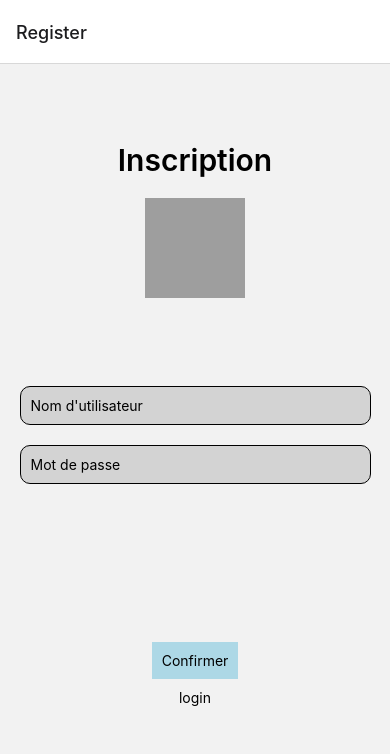
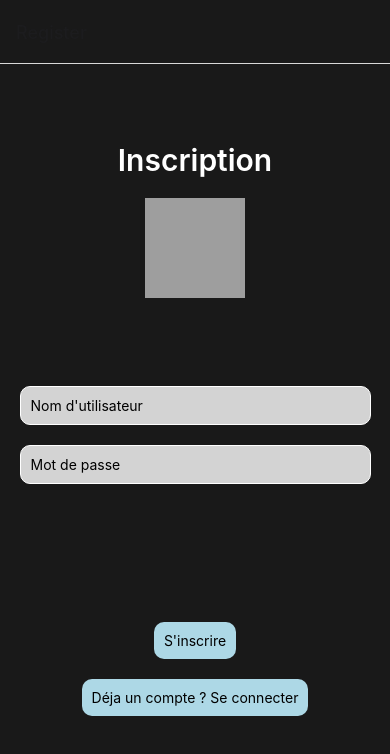
Before and after one commit to IlanHopti/F1_tracker, a React Native app: screen /Register in a window 390 px wide. Shown: the top 754 px of the page. Built offline with nearby package versions, Linux system fonts and the light colour scheme; grey boxes are pictures that could not be loaded.

Commit message:
feat: set app in black

```diff
--- a/src/components/navigators/AppNavigator.jsx
+++ b/src/components/navigators/AppNavigator.jsx
@@ -27,11 +27,19 @@ export default function AppNavigator() {
       <Stack.Screen
         name="Login"
         component={LoginScreen}
-        // options={{headerShown: false}}
+        options={{
+          headerStyle: {
+            backgroundColor: '#191919',
+          },
+        }}
       />
       <Stack.Screen
         name="Register"
-        // options={{headerShown: false}}
+        options={{
+          headerStyle: {
+            backgroundColor: '#191919',
+          },
+        }}
         component={RegisterScreen}
       />
       <Stack.Screen
--- a/src/components/screens/auth/LoginScreen.jsx
+++ b/src/components/screens/auth/LoginScreen.jsx
@@ -39,7 +39,7 @@ export default function LoginScreen() {
     }
   };
   return (
-    <SafeAreaView style={{flex: 1}}>
+    <SafeAreaView style={styles.allContainer}>
       <KeyboardAvoidingView
         behavior={Platform.OS === 'ios' ? 'padding' : 'height'}
         style={{flex: 1}}>
@@ -82,9 +82,10 @@ export default function LoginScreen() {
               onPress={() => {
                 handleCheckUser();
               }}>
-              <Text>Confirmer</Text>
+              <Text>Se connecter</Text>
             </TouchableOpacity>
             <TouchableOpacity
+              style={styles.confirmButton}
               onPress={() => {
                 handleChangeScreen();
               }}>
@@ -98,6 +99,10 @@ export default function LoginScreen() {
 }
 
 const styles = StyleSheet.create({
+  allContainer: {
+    flex: 1,
+    backgroundColor: '#191919',
+  },
   header: {
     flex: 2,
     justifyContent: 'center',
@@ -107,6 +112,7 @@ const styles = StyleSheet.create({
     fontSize: 30,
     fontWeight: '600',
     paddingBottom: 20,
+    color: 'white',
   },
   inputContainer: {
     flex: 3,
@@ -117,7 +123,7 @@ const styles = StyleSheet.create({
     padding: 10,
     margin: 10,
     borderWidth: 1,
-    borderColor: 'black',
+    borderColor: 'white',
     backgroundColor: 'lightgrey',
     borderRadius: 10,
     width: '90%',
@@ -129,5 +135,6 @@ const styles = StyleSheet.create({
     padding: 10,
     margin: 10,
     backgroundColor: 'lightblue',
+    borderRadius: 10,
   },
 });
--- a/src/components/screens/auth/RegisterScreen.jsx
+++ b/src/components/screens/auth/RegisterScreen.jsx
@@ -42,7 +42,7 @@ export default function RegisterScreen() {
     navigation.navigate('Login');
   };
   return (
-    <SafeAreaView style={{flex: 1}}>
+    <SafeAreaView style={styles.allContainer}>
       <KeyboardAvoidingView
         behavior={Platform.OS === 'ios' ? 'padding' : 'height'}
         style={{flex: 1}}>
@@ -77,13 +77,14 @@ export default function RegisterScreen() {
               onPress={() => {
                 handleRegister();
               }}>
-              <Text>Confirmer</Text>
+              <Text>S'inscrire</Text>
             </TouchableOpacity>
             <TouchableOpacity
+              style={styles.confirmButton}
               onPress={() => {
                 handleChangeScreen();
               }}>
-              <Text>login</Text>
+              <Text>Déja un compte ? Se connecter</Text>
             </TouchableOpacity>
           </View>
         </View>
@@ -93,6 +94,10 @@ export default function RegisterScreen() {
 }
 
 const styles = StyleSheet.create({
+  allContainer: {
+    flex: 1,
+    backgroundColor: '#191919',
+  },
   header: {
     flex: 2,
     justifyContent: 'center',
@@ -102,6 +107,7 @@ const styles = StyleSheet.create({
     fontSize: 30,
     fontWeight: '600',
     paddingBottom: 20,
+    color: 'white',
   },
   inputContainer: {
     flex: 3,
@@ -112,7 +118,7 @@ const styles = StyleSheet.create({
     padding: 10,
     margin: 10,
     borderWidth: 1,
-    borderColor: 'black',
+    borderColor: 'white',
     backgroundColor: 'lightgrey',
     borderRadius: 10,
     width: '90%',
@@ -130,5 +136,6 @@ const styles = StyleSheet.create({
     padding: 10,
     margin: 10,
     backgroundColor: 'lightblue',
+    borderRadius: 10,
   },
 });
--- a/src/components/screens/drivers/DriversScreen.jsx
+++ b/src/components/screens/drivers/DriversScreen.jsx
@@ -65,6 +65,7 @@ export default function DriversScreen(factory, deps) {
           <View style={styles.searchContainer}>
             <TextInput
               style={styles.searchInput}
+              placeholderTextColor={'white'}
               value={searchQuery}
               onChangeText={setSearchQuery}
               placeholder="Rechercher un pilote"
@@ -88,7 +89,7 @@ export default function DriversScreen(factory, deps) {
 
 const styles = StyleSheet.create({
   screenComponent: {
-    backgroundColor: 'black',
+    backgroundColor: '#191919',
   },
   list: {
     flex: 8,
--- a/src/components/screens/drivers/components/SeasonItem.jsx
+++ b/src/components/screens/drivers/components/SeasonItem.jsx
@@ -16,7 +16,7 @@ export default function SeasonItem({actualDriver, findDriverRanking}) {
               ...styles.textInfoBig,
               color: `#${actualDriver?.team_colour}`,
             }}>
-            {findDriverRanking?.position}
+            {findDriverRanking?.position || '-'}
           </Text>
           <Text style={styles.textInfo}>Position</Text>
         </View>
@@ -26,7 +26,7 @@ export default function SeasonItem({actualDriver, findDriverRanking}) {
               ...styles.textInfoBig,
               color: `#${actualDriver?.team_colour}`,
             }}>
-            {findDriverRanking?.points}
+            {findDriverRanking?.points || '-'}
           </Text>
           <Text style={styles.textInfo}>Points</Text>
         </View>
--- a/src/components/screens/race/RaceScreen.jsx
+++ b/src/components/screens/race/RaceScreen.jsx
@@ -39,6 +39,7 @@ export default function RaceScreen(props) {
         <Text style={styles.title}>Liste des sessions :</Text>
         <TextInput
           style={styles.searchBar}
+          placeholderTextColor={'#fff'}
           placeholder="Rechercher une location de course..."
           onChangeText={setSearchSessions}
           value={searchSessions}
--- a/src/components/screens/team/TeamDetails.jsx
+++ b/src/components/screens/team/TeamDetails.jsx
@@ -19,6 +19,7 @@ const TeamDetails = ({route}) => {
         </View>
         <View style={styles.infoTeam}>
           <Text style={styles.textInfoHeader}>Données</Text>
+          {team?.base && (
             <View style={styles.line}>
               <CalendarIcon size={30} style={{marginRight: 10}} />
               <View>
@@ -26,11 +27,12 @@ const TeamDetails = ({route}) => {
                 <Text style={styles.textInfo}>Siège</Text>
               </View>
             </View>
+          )}
           <View style={styles.line}>
             <TrophyIcon size={30} style={{marginRight: 10}} />
             <View>
               <Text style={styles.textInfoMedium}>
-                {team?.world_championships}
+                {team?.world_championships || '0'}
               </Text>
               <Text style={styles.textInfo}>Championnat du monde</Text>
             </View>
@@ -47,11 +49,14 @@ const TeamDetails = ({route}) => {
           <View style={styles.line}>
             <PresentationChartBarIcon size={30} style={{marginRight: 10}} />
             <View>
-              <Text style={styles.textInfoMedium}>{team.pole_positions}</Text>
+              <Text style={styles.textInfoMedium}>
+                {team.pole_positions || '0'}
+              </Text>
               <Text style={styles.textInfo}>Pole positions</Text>
             </View>
           </View>
 
+          {team?.first_team_entry && (
             <View style={styles.line}>
               <CalendarIcon size={30} style={{marginRight: 10}} />
               <View>
@@ -61,7 +66,9 @@ const TeamDetails = ({route}) => {
                 <Text style={styles.textInfo}>Premier grand prix</Text>
               </View>
             </View>
+          )}
 
+          {team?.highest_race_finish?.position && (
             <View style={styles.line}>
               <CalendarIcon size={30} style={{marginRight: 10}} />
               <View>
@@ -71,6 +78,7 @@ const TeamDetails = ({route}) => {
                 <Text style={styles.textInfo}>Position la plus haute</Text>
               </View>
             </View>
+          )}
         </View>
       </View>
     </ScrollView>
```
Lines whose indentation alone changed are shown as unchanged.
